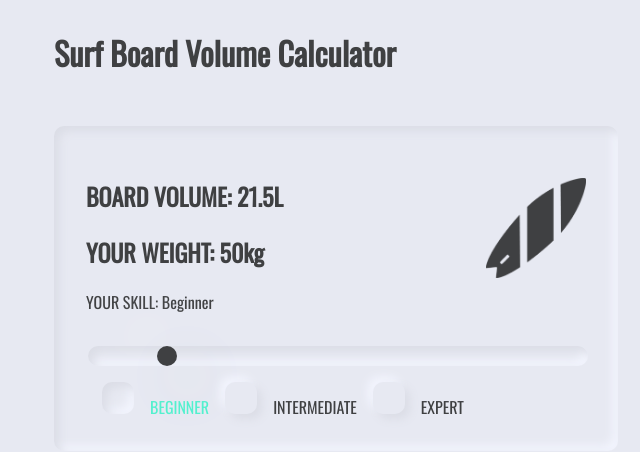
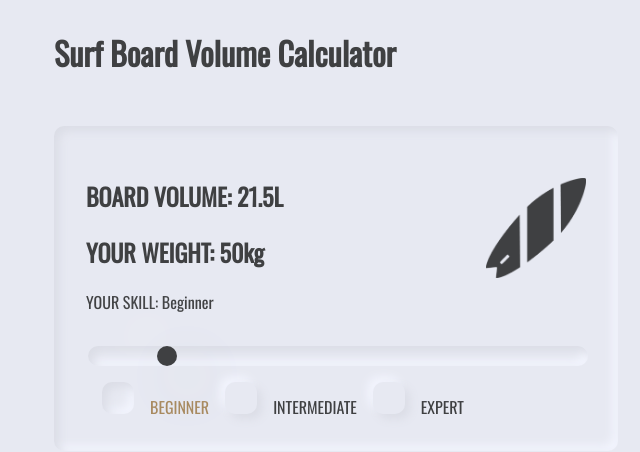
Before and after one commit to f-bog/surfboard-calculator, a React (Create React App) app: page / in a window 1280 px wide. Shown: the top 452 px of the page, without its empty margins (304-944 px from the left). Built offline with nearby package versions, Linux system fonts and the light colour scheme.

Commit message:
fixed colors to be more readable

```diff
--- a/src/components/RangeSlider.css
+++ b/src/components/RangeSlider.css
@@ -34,7 +34,7 @@
 
 .RangeSlider::-moz-range-thumb:hover {
   transform: scale(1.2);
-  background: #53f0ce;
+  background: #48d1b3;
 }
 .RangeSlider::-webkit-slider-thumb:hover {
   transform: scale(1.2);
--- a/src/components/SkillButton.css
+++ b/src/components/SkillButton.css
@@ -19,7 +19,7 @@ label {
 }
 label:hover,
 .selected {
-  color: #53f0ce;
+  color: #a88a60;
   transition: color 0.2s;
 }
 
```
